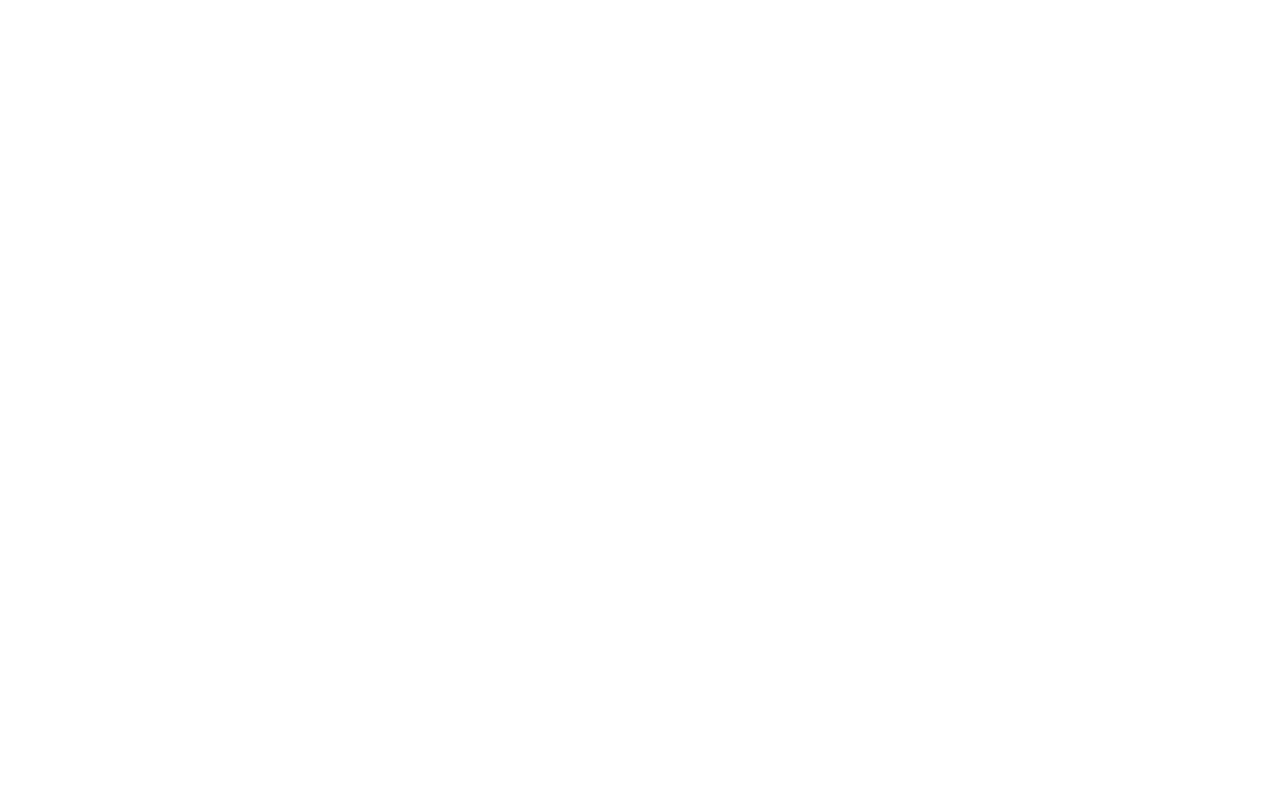
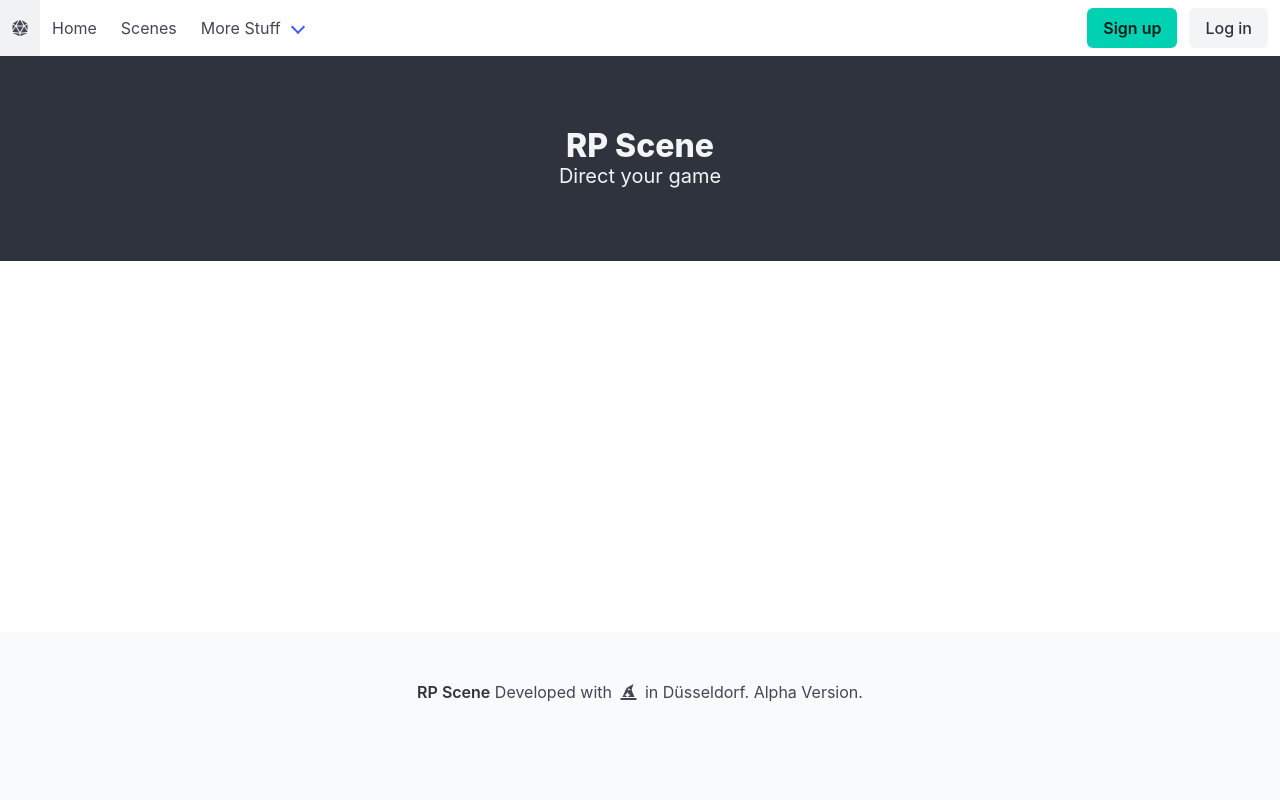
Before and after one commit to Phaetec/rpscene, a Django app: page / in a window 1280 px wide. Before the commit the page is empty. Run offline with Django 3.2, Linux system fonts and the light colour scheme; style sheets or scripts are compiled from the project's sources; some libraries are stand-ins or nearby versions.

Commit message:
Add base template with bulma

```diff
--- a/static/css/rpscene.sass
+++ b/static/css/rpscene.sass
@@ -0,0 +1,5 @@
+.fix-footer
+  position: absolute
+  width: 100%
+  bottom: 0
+  overflow: hidden
--- a/templates/base.html
+++ b/templates/base.html
@@ -1,11 +1,104 @@
+{% load static %}
+
 <!DOCTYPE html>
 <html lang="en">
 <head>
     <meta charset="UTF-8">
+    <meta name="viewport" content="width=device-width, initial-scale=1">
+    <link rel="stylesheet" href="{% static "node_modules/bulma/css/bulma.min.css" %}">
+    <link rel="stylesheet" href="{% static "css/rpscene.css" %}">
+    <link rel="stylesheet" href="https://use.fontawesome.com/releases/v5.7.1/css/all.css"
+          integrity="sha384-fnmOCqbTlWIlj8LyTjo7mOUStjsKC4pOpQbqyi7RrhN7udi9RwhKkMHpvLbHG9Sr" crossorigin="anonymous">
     <title>RP Scene - Direct your game</title>
 </head>
 <body>
-{% block content %}
-{% endblock %}
+<nav class="navbar" role="navigation" aria-label="main navigation">
+    <div class="navbar-brand">
+        <a class="navbar-item" href="#">
+            <span class="icon"><i class="fas fa-dice-d20"></i></span>
+        </a>
+
+        <a role="button" class="navbar-burger burger" aria-label="menu" aria-expanded="false"
+           data-target="navbarBasicExample">
+            <span aria-hidden="true"></span>
+            <span aria-hidden="true"></span>
+            <span aria-hidden="true"></span>
+        </a>
+    </div>
+
+    <div id="navbarBasicExample" class="navbar-menu">
+        <div class="navbar-start">
+            <a class="navbar-item" href="/">
+                Home
+            </a>
+
+            <a class="navbar-item" href="/scenes">
+                Scenes
+            </a>
+
+            <div class="navbar-item has-dropdown is-hoverable">
+                <a class="navbar-link">
+                    More Stuff
+                </a>
+
+                <div class="navbar-dropdown">
+                    <a class="navbar-item">
+                        About
+                    </a>
+                    <a class="navbar-item">
+                        Jobs
+                    </a>
+                    <a class="navbar-item">
+                        Contact
+                    </a>
+                    <hr class="navbar-divider">
+                    <a class="navbar-item">
+                        Report an issue
+                    </a>
+                </div>
+            </div>
+        </div>
+
+        <div class="navbar-end">
+            <div class="navbar-item">
+                <div class="buttons">
+                    <a class="button is-primary">
+                        <strong>Sign up</strong>
+                    </a>
+                    <a class="button is-light">
+                        Log in
+                    </a>
+                </div>
+            </div>
+        </div>
+    </div>
+</nav>
+
+<section class="section hero is-dark is-small is-small">
+    <div class="hero-body">
+        <div class="container">
+            <h1 class="title has-text-centered">
+                RP Scene
+            </h1>
+            <h2 class="subtitle has-text-centered">
+                Direct your game
+            </h2>
+        </div>
+    </div>
+</section>
+<section class="container">
+    {% block content %}
+    {% endblock %}
+</section>
+
+<footer class="footer fix-footer">
+    <div class="content has-text-centered">
+        <p>
+            <strong>RP Scene</strong> Developed with <span class="icon"><i class="fas fa-hat-wizard"></i></span> in
+            Düsseldorf. Alpha Version.
+        </p>
+    </div>
+</footer>
+
 </body>
 </html>
```
Also changed, not shown: 1 other file.
